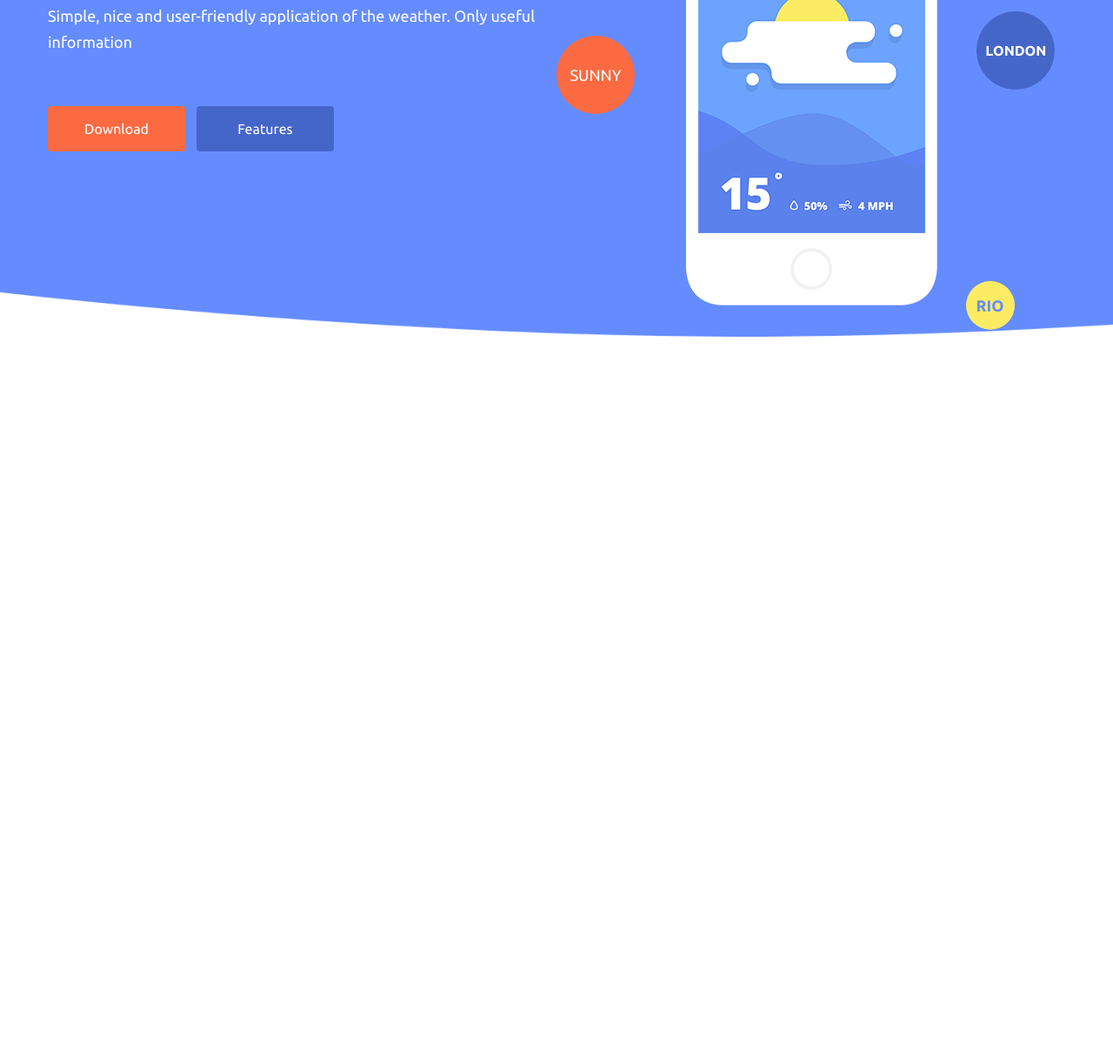
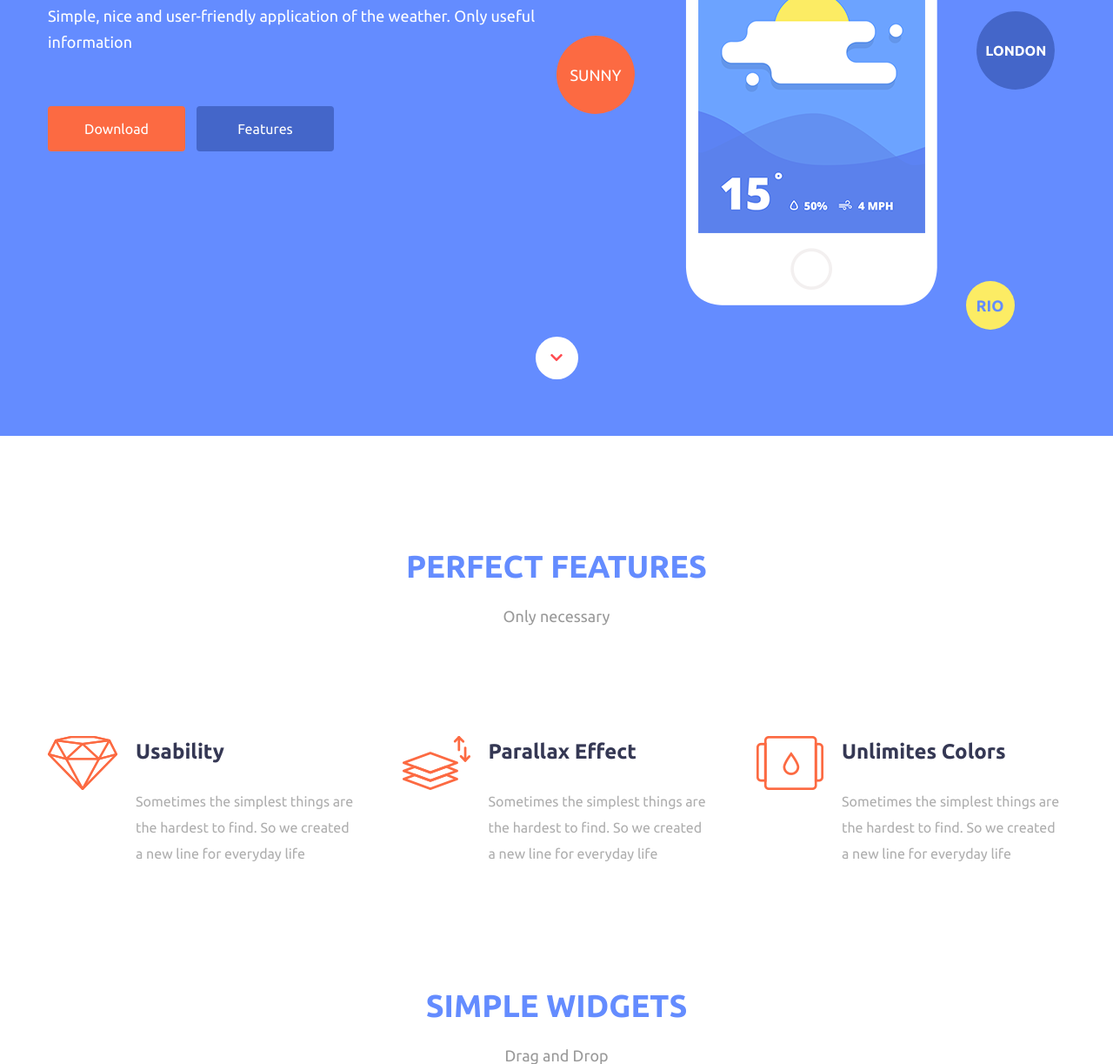
Before and after one commit to rusnak73/Weather-App, a website: page app/index.html in a window 1280 px wide. Shown: the part 465-1688 px from the top of the page at 87% size. Before the commit the page ends 852 px from the top, so only its background shows below. Drawn offline with Linux system fonts and the light colour scheme.

Commit message:
Finished features block

```diff
--- a/app/index.html
+++ b/app/index.html
@@ -47,20 +47,75 @@
         </div>
         <!-- .main-info -->
         <div class="main-image">
-            <div class="main-image_attribute main-image_attribute--orange">Sunny</div>
-            <div class="main-image_attribute main-image_attribute--white">9˚</div>
-            <div class="main-image_attribute main-image_attribute--blue">London</div>
-            <div class="main-image_attribute main-image_attribute--yellow">Rio</div>
-            <img src="images/main-phone.png" alt="Weather App screenshot">
+          <div class="main-image_attribute main-image_attribute--orange">Sunny</div>
+          <div class="main-image_attribute main-image_attribute--white">9˚</div>
+          <div class="main-image_attribute main-image_attribute--blue">London</div>
+          <div class="main-image_attribute main-image_attribute--yellow">Rio</div>
+          <img src="images/main-phone.png" alt="Weather App screenshot">
         </div>
       </div>
       <!-- .home-main -->
+      <a class="scroll-down-btn" href="#"><i class="fas fa-chevron-down"></i></a>
+      <!-- .scroll-down-btn -->
     </div>
     <!-- /wrapper -->
   </section>
   <!-- section.main -->
-
-
+  <section class="features">
+    <div class="wrapper">
+      <div class="section-header">
+        <h2 class="section-header__title">Perfect Features</h2>
+        <p class="section-header__slogan">Only necessary</p>
+      </div>
+      <!-- .section-header -->
+      <div class="features-container">
+        <div class="features-container-item">
+          <img class="features-container-item__image" src="images/features/usabiity.png" alt="Usabiity">
+          <div class="features-container-item-desc">
+            <h3 class="features-container-item-desc__title">Usability</h3>
+            <p class="features-container-item-desc__text">
+              Sometimes the simplest things are the hardest to find. So we created a new line for everyday life
+            </p>
+          </div>
+        </div>
+        <!-- .container-item -->
+        <div class="features-container-item">
+          <img class="features-container-item__image" src="images/features/parallax.png" alt="Parallax">
+          <div class="features-container-item-desc">
+            <h3 class="features-container-item-desc__title">Parallax Effect</h3>
+            <p class="features-container-item-desc__text">
+              Sometimes the simplest things are the hardest to find. So we created a new line for everyday life
+            </p>
+          </div>
+        </div>
+        <!-- .container-item -->
+        <div class="features-container-item">
+          <img class="features-container-item__image" src="images/features/style.png" alt="Unlimites Colors">
+          <div class="features-container-item-desc">
+            <h3 class="features-container-item-desc__title">Unlimites Colors</h3>
+            <p class="features-container-item-desc__text">
+              Sometimes the simplest things are the hardest to find. So we created a new line for everyday life
+            </p>
+          </div>
+        </div>
+        <!-- .container-item -->
+      </div>
+      <!-- .features-container -->
+    </div>
+    <!-- .wrapper -->
+  </section>
+  <!-- .features section -->
+  <section class="widgets">
+    <div class="wrapper">
+        <div class="wrapper">
+            <div class="section-header">
+              <h2 class="section-header__title">Simple widgets</h2>
+              <p class="section-header__slogan">Drag and Drop</p>
+            </div>
+    </div>
+    <!-- .wrapper -->
+  </section>
+  <!-- section.widgets -->
   <script src="js/main.js"></script>
 </body>
 </html>
--- a/app/sass/main.scss
+++ b/app/sass/main.scss
@@ -13,11 +13,28 @@ body {
   max-width: 1170px;
   margin: 0 auto;
 }
+.section{
+  &-header{
+    text-align: center;
+    &__title{
+      color: #648cff;
+      font-size: 36px;
+      font-weight: 700;
+      text-transform: uppercase;
+    }
+    &__slogan{
+      margin-top: 30px;
+      color: #999999;
+      font-size: 18px;
+    }
+  }
+}
 .home{
-  padding: 37px 0 0;
-  background-image: url('../images/home-bg.png');
-  background-repeat: no-repeat;
-  background-size: cover;
+  padding: 37px 0 65px;
+  // background-image: url('../images/home-bg.png');
+  // background-repeat: no-repeat;
+  // background-size: cover;
+  background-color: #648cff;
   header {
     .navbar{
       display: flex;
@@ -63,10 +80,6 @@ body {
       }
     }
   }
-}
-
-
-.home{
   &-main{
     display: flex;
   }
@@ -155,5 +168,53 @@ body {
       }
     }
   }
+  .scroll-down-btn {
+    display: block;
+    margin: 0 auto;
+    width: 49px;
+    height: 49px;
+    border-radius: 50%;
+    background-color: #fff;
+    text-align: center;
+    i{
+      line-height: 49px;
+      color: #ff4a4f;
+    }
+  }
+}
 
+.features {
+  padding: 132px 0 142px;
+  &-container {
+    display: flex;
+    justify-content: space-between;
+    margin-top: 129px;
+    &-item {
+      max-width: 355px;
+      display: flex;
+      &__image {
+        height: 62px;
+      }
+      &-desc {
+        margin-left: 21px;
+        &__title{
+          margin-bottom: 24px;
+          color: #353854;
+          font-family: Ubuntu;
+          font-size: 24px;
+          font-weight: 700;
+          line-height: 36px;
+        }
+        &__text {
+          color: #aeaeae;
+          font-size: 16px;
+          line-height: 30px;
+        }
+      }
+    }
+  }
 }
+
+.widgets {
+  padding-top: 55px 0 0;
+}
```
Also changed, not shown: app/css/main.css, app/images/features/parallax.png (added), app/images/features/style.png (added), app/images/features/usabiity.png (added).
